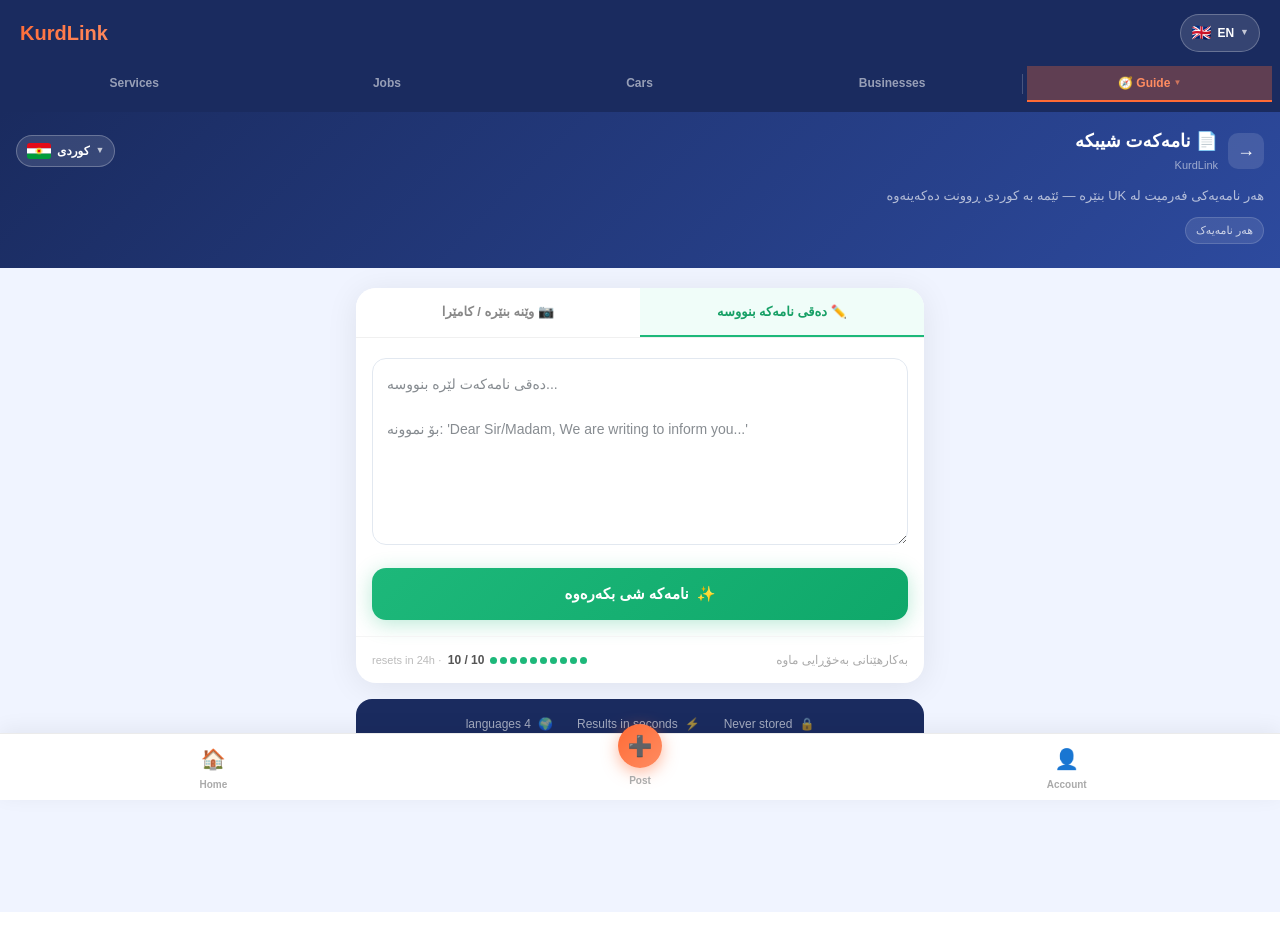
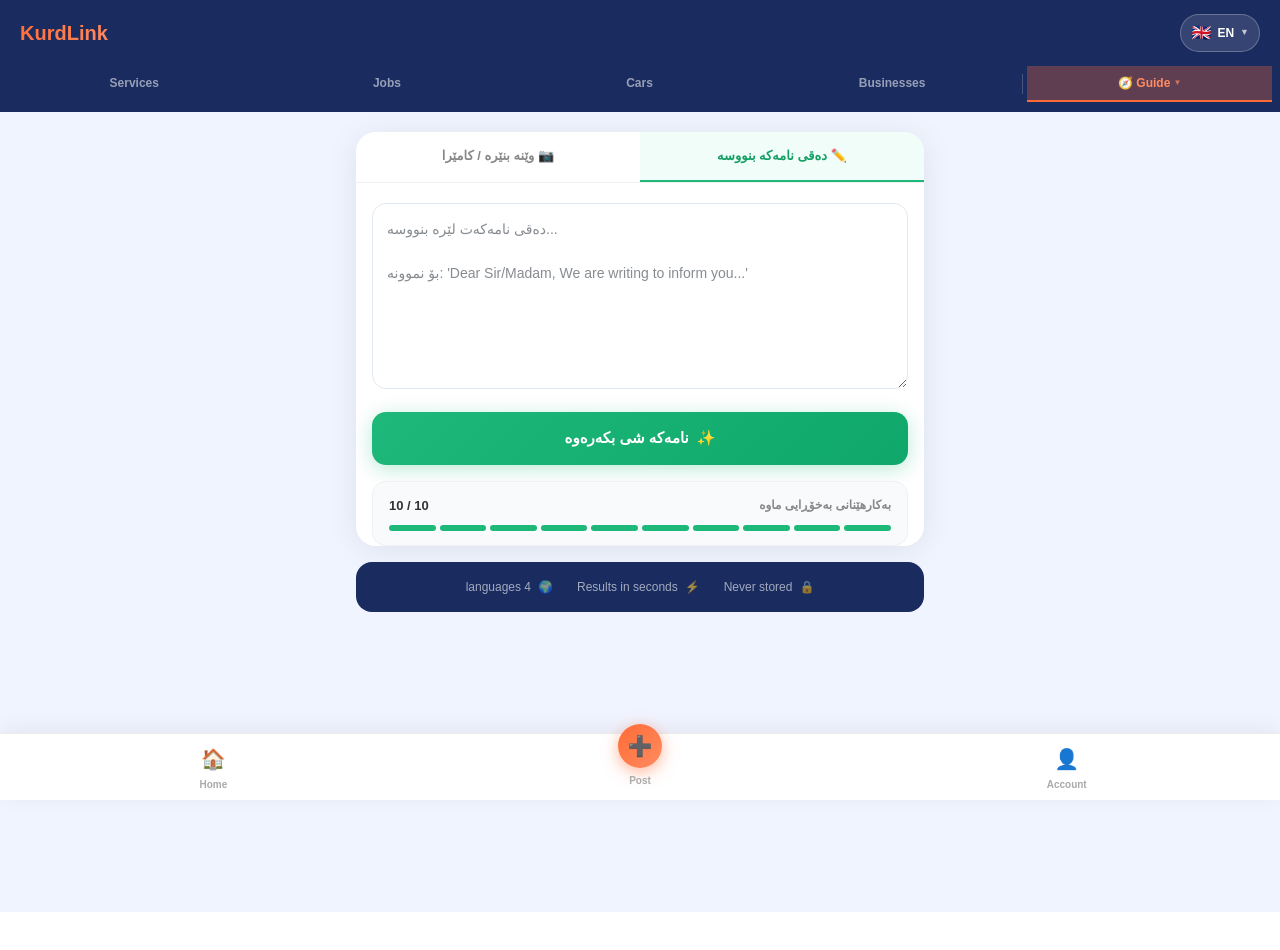
Before and after one commit to bawan93/KurdLink, a Next.js app: page /journey/document-explainer in a window 1280 px wide. Shown: the top 950 px of the page. Built offline with nearby package versions, Linux system fonts and the light colour scheme.

Commit message:
Update page.js

```diff
--- a/app/journey/document-explainer/page.js
+++ b/app/journey/document-explainer/page.js
@@ -1,7 +1,5 @@
 "use client";
 import { useState, useEffect } from "react";
-import { useRouter } from "next/navigation";
-import LangDropdown from "../../../components/LangDropdown";
 
 const NAVY = "#1A2B5F";
 const GREEN = "#1DB87A";
@@ -22,6 +20,7 @@ const UI = {
     reset: "← نامەیەکی دیکە شی بکەرەوە",
     disclaimer: "گرنگ: ئەمە شیکارییەکی AI یە. بۆ بڕیارە یاساییەکان، هەموو کاتێک قسەی پیشەیی مەکە.",
     usageLabel: "بەکارهێنانی بەخۆڕایی ماوە",
+    resetLabel: "دووبارەدەبێتەوە لە",
     dropText: "وێنەی نامەکە بنێرە",
     dropSub: "کلیک بکە بۆ هەڵبژاردن",
     orCamera: "یان",
@@ -56,6 +55,7 @@ const UI = {
     reset: "← Explain Another Letter",
     disclaimer: "Important: This is an AI explanation. For legal decisions, always speak with a qualified professional.",
     usageLabel: "Free uses remaining",
+    resetLabel: "Resets in",
     dropText: "Upload a photo of your letter",
     dropSub: "Click to browse files",
     orCamera: "or",
@@ -90,6 +90,7 @@ const UI = {
     reset: "← نامه دیگری توضیح بده",
     disclaimer: "مهم: این توضیح AI است. برای تصمیمات حقوقی، همیشه با متخصص صحبت کن.",
     usageLabel: "استفاده رایگان باقی‌مانده",
+    resetLabel: "بازنشینی در",
     dropText: "عکس نامه را آپلود کن",
     dropSub: "کلیک کن برای مرور",
     orCamera: "یا",
@@ -124,6 +125,7 @@ const UI = {
     reset: "← اشرح رسالة أخرى",
     disclaimer: "مهم: هذا شرح بالذكاء الاصطناعي. للقرارات القانونية، تحدث مع متخصص.",
     usageLabel: "الاستخدامات المجانية المتبقية",
+    resetLabel: "يُعاد ضبطه في",
     dropText: "ارفع صورة الرسالة",
     dropSub: "انقر للتصفح",
     orCamera: "أو",
@@ -145,6 +147,14 @@ const UI = {
   },
 };
 
+function formatCountdown(ms) {
+  if (ms <= 0) return null;
+  const totalSeconds = Math.floor(ms / 1000);
+  const hours = Math.floor(totalSeconds / 3600);
+  const minutes = Math.floor((totalSeconds % 3600) / 60);
+  return `${hours}h ${minutes}m`;
+}
+
 function ResultBlock({ color, bg, label, text, isRtl }) {
   return (
     <div style={{ background: bg, borderRadius: 14, padding: "14px 16px", border: `1px solid ${color}25`, marginBottom: 12 }}>
@@ -157,7 +167,6 @@ function ResultBlock({ color, bg, label, text, isRtl }) {
 }
 
 export default function DocumentExplainerPage() {
-  const router = useRouter();
   const [lang, setLang] = useState("ku");
   const [inputMode, setInputMode] = useState("paste");
   const [letterText, setLetterText] = useState("");
@@ -167,35 +176,61 @@ export default function DocumentExplainerPage() {
   const [result, setResult] = useState(null);
   const [error, setError] = useState("");
   const [usesLeft, setUsesLeft] = useState(10);
+  const [resetAt, setResetAt] = useState(null);
+  const [countdown, setCountdown] = useState(null);
   const [copied, setCopied] = useState(false);
   const [dragging, setDragging] = useState(false);
 
+  // Load lang and usage state
   useEffect(() => {
     const saved = localStorage.getItem('kurdlink_lang');
     if (saved && UI[saved]) setLang(saved);
 
+    const handler = (e) => setLang(e.detail);
+    window.addEventListener('langchange', handler);
+
     const storedReset = localStorage.getItem('kurdlink_explainer_reset');
     const storedUses = localStorage.getItem('kurdlink_explainer_uses');
     if (storedReset && storedUses) {
-      const resetAt = parseInt(storedReset);
-      if (Date.now() < resetAt) {
+      const resetTime = parseInt(storedReset);
+      if (Date.now() < resetTime) {
         setUsesLeft(parseInt(storedUses));
+        setResetAt(resetTime);
       } else {
         localStorage.removeItem('kurdlink_explainer_reset');
         localStorage.removeItem('kurdlink_explainer_uses');
         setUsesLeft(10);
+        setResetAt(null);
       }
     }
+
+    return () => window.removeEventListener('langchange', handler);
   }, []);
+
+  // Live countdown ticker — updates every 30 seconds
+  useEffect(() => {
+    if (!resetAt) { setCountdown(null); return; }
+
+    const tick = () => {
+      const remaining = resetAt - Date.now();
+      if (remaining <= 0) {
+        setCountdown(null);
+        setResetAt(null);
+        setUsesLeft(10);
+        localStorage.removeItem('kurdlink_explainer_reset');
+        localStorage.removeItem('kurdlink_explainer_uses');
+      } else {
+        setCountdown(formatCountdown(remaining));
+      }
+    };
+
+    tick();
+    const interval = setInterval(tick, 30000);
+    return () => clearInterval(interval);
+  }, [resetAt]);
 
   const ui = UI[lang];
   const isRtl = lang === "ku" || lang === "fa" || lang === "ar";
-
-  const handleLangChange = (newLang) => {
-    setLang(newLang);
-    setResult(null);
-    setError("");
-  };
 
   const handleFile = (file) => {
     setUploadedFile(file);
@@ -255,8 +290,11 @@ export default function DocumentExplainerPage() {
 
       setUsesLeft(u => {
         const newVal = Math.max(0, u - 1);
+        let newResetAt = resetAt;
         if (!localStorage.getItem('kurdlink_explainer_reset')) {
-          localStorage.setItem('kurdlink_explainer_reset', String(Date.now() + 86400000));
+          newResetAt = Date.now() + 86400000;
+          localStorage.setItem('kurdlink_explainer_reset', String(newResetAt));
+          setResetAt(newResetAt);
         }
         localStorage.setItem('kurdlink_explainer_uses', String(newVal));
         return newVal;
@@ -286,28 +324,7 @@ export default function DocumentExplainerPage() {
   };
 
   return (
-    <div style={{ minHeight: "100vh", background: "#F0F4FF", fontFamily: "'Plus Jakarta Sans', sans-serif", direction: isRtl ? "rtl" : "ltr" }}>
-
-      <div style={{ background: `linear-gradient(135deg, ${NAVY} 0%, #2D4A9E 100%)`, padding: "16px 16px 24px" }}>
-        <div style={{ display: "flex", alignItems: "center", justifyContent: "space-between", marginBottom: 12 }}>
-          <div style={{ display: "flex", alignItems: "center", gap: 10 }}>
-            <button onClick={() => router.back()} style={{ background: "rgba(255,255,255,0.12)", border: "none", borderRadius: 10, width: 36, height: 36, color: "#fff", fontSize: 18, cursor: "pointer", display: "flex", alignItems: "center", justifyContent: "center" }}>
-              {isRtl ? "→" : "←"}
-            </button>
-            <div>
-              <div style={{ fontSize: 18, fontWeight: 900, color: "#fff" }}>📄 {ui.title}</div>
-              <div style={{ fontSize: 11, color: "rgba(255,255,255,0.55)", marginTop: 2 }}>KurdLink</div>
-            </div>
-          </div>
-          <LangDropdown lang={lang} onChange={handleLangChange} />
-        </div>
-        <div style={{ fontSize: 13, color: "rgba(255,255,255,0.65)", lineHeight: 1.5, marginBottom: 12 }}>{ui.subtitle}</div>
-        <div style={{ display: "flex", gap: 6, flexWrap: "wrap" }}>
-          {ui.chips.map(chip => (
-            <div key={chip} style={{ background: "rgba(255,255,255,0.1)", border: "1px solid rgba(255,255,255,0.15)", borderRadius: 20, padding: "4px 10px", fontSize: 11, color: "rgba(255,255,255,0.75)", fontWeight: 500 }}>{chip}</div>
-          ))}
-        </div>
-      </div>
+    <div style={{ minHeight: "100vh", background: "#F0F4FF", fontFamily: "'Plus Jakarta Sans', sans-serif", direction: isRtl ? "rtl" : "ltr", paddingBottom: 80 }}>
 
       <div style={{ padding: "20px 16px 40px", maxWidth: 600, margin: "0 auto" }}>
         <div style={{ background: "#fff", borderRadius: 20, boxShadow: "0 4px 32px rgba(0,0,0,0.08)", overflow: "hidden" }}>
@@ -395,21 +412,38 @@ export default function DocumentExplainerPage() {
 
           {loading && <div style={{ textAlign: "center", padding: "10px 16px 0", fontSize: 12, color: "#aaa" }}>{ui.loadingSub}</div>}
 
-          <div style={{ display: "flex", alignItems: "center", justifyContent: "space-between", padding: "14px 16px", borderTop: "1px solid #f5f5f5", marginTop: 16 }}>
-            <span style={{ fontSize: 12, color: "#aaa", fontWeight: 500 }}>{ui.usageLabel}</span>
-            <div style={{ display: "flex", alignItems: "center", gap: 6 }}>
-              <div style={{ display: "flex", gap: 3 }}>
-                {Array.from({ length: 10 }).map((_, i) => (
-                  <div key={i} style={{ width: 7, height: 7, borderRadius: "50%", background: i < usesLeft ? GREEN : "#e2e8f0" }} />
-                ))}
+          {/* Usage bar with countdown */}
+          <div style={{ margin: "16px 16px 0", padding: "14px 16px", background: "#f8fafc", borderRadius: 14, border: "1px solid #eef0f4" }}>
+            <div style={{ display: "flex", alignItems: "center", justifyContent: "space-between", marginBottom: 10 }}>
+              <span style={{ fontSize: 12, fontWeight: 600, color: "#888" }}>{ui.usageLabel}</span>
+              <span style={{ fontSize: 13, fontWeight: 800, color: usesLeft === 0 ? "#dc2626" : "#333" }}>{usesLeft} / 10</span>
+            </div>
+
+            {/* Dot progress bar */}
+            <div style={{ display: "flex", gap: 4, marginBottom: countdown ? 10 : 0 }}>
+              {Array.from({ length: 10 }).map((_, i) => (
+                <div key={i} style={{ flex: 1, height: 6, borderRadius: 99, background: i < usesLeft ? GREEN : "#e2e8f0", transition: "background 0.3s" }} />
+              ))}
+            </div>
+
+            {/* Countdown — only shows after first use */}
+            {countdown && (
+              <div style={{ display: "flex", alignItems: "center", gap: 8, paddingTop: 10, borderTop: "1px solid #eef0f4" }}>
+                <div style={{ width: 28, height: 28, borderRadius: 8, background: usesLeft === 0 ? "#fff1f2" : "#fff8f0", display: "flex", alignItems: "center", justifyContent: "center", fontSize: 14, flexShrink: 0 }}>
+                  ⏱️
+                </div>
+                <div>
+                  <div style={{ fontSize: 11, color: "#aaa", fontWeight: 600 }}>{ui.resetLabel}</div>
+                  <div style={{ fontSize: 15, fontWeight: 900, color: usesLeft === 0 ? "#dc2626" : "#FF6B35", letterSpacing: 0.5 }}>
+                    {countdown}
+                  </div>
+                </div>
               </div>
-              <span style={{ fontSize: 12, fontWeight: 700, color: "#555" }}>{usesLeft} / 10</span>
-              <span style={{ fontSize: 11, color: "#bbb" }}>· resets in 24h</span>
-            </div>
+            )}
           </div>
 
           {result && (
-            <div style={{ borderTop: "1px solid #f0f0f0", padding: "20px 16px" }}>
+            <div style={{ borderTop: "1px solid #f0f0f0", padding: "20px 16px", marginTop: 16 }}>
               <div style={{ display: "flex", alignItems: "center", justifyContent: "space-between", marginBottom: 16 }}>
                 <div style={{ display: "flex", alignItems: "center", gap: 8, background: "#f0fdf9", border: "1px solid rgba(29,184,122,0.25)", borderRadius: 10, padding: "8px 12px" }}>
                   <div style={{ width: 8, height: 8, background: GREEN, borderRadius: "50%" }} />
```
